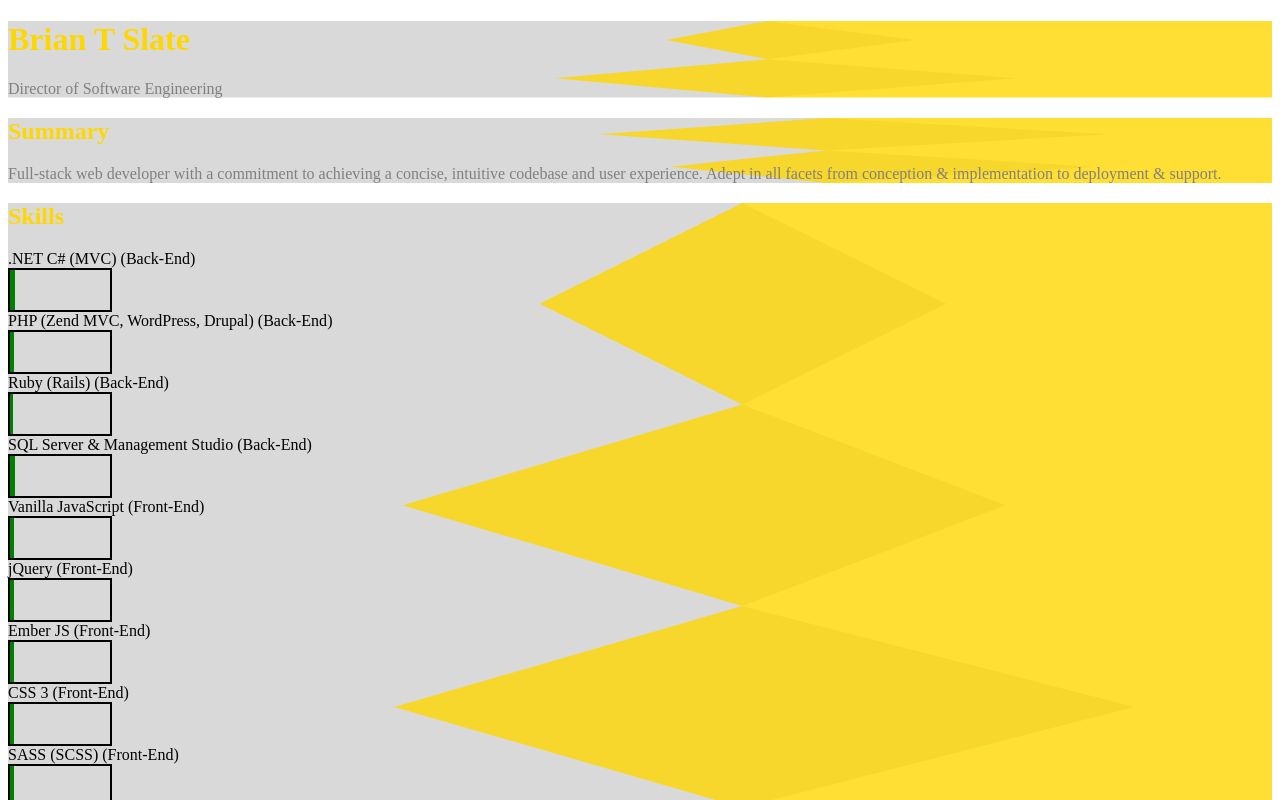
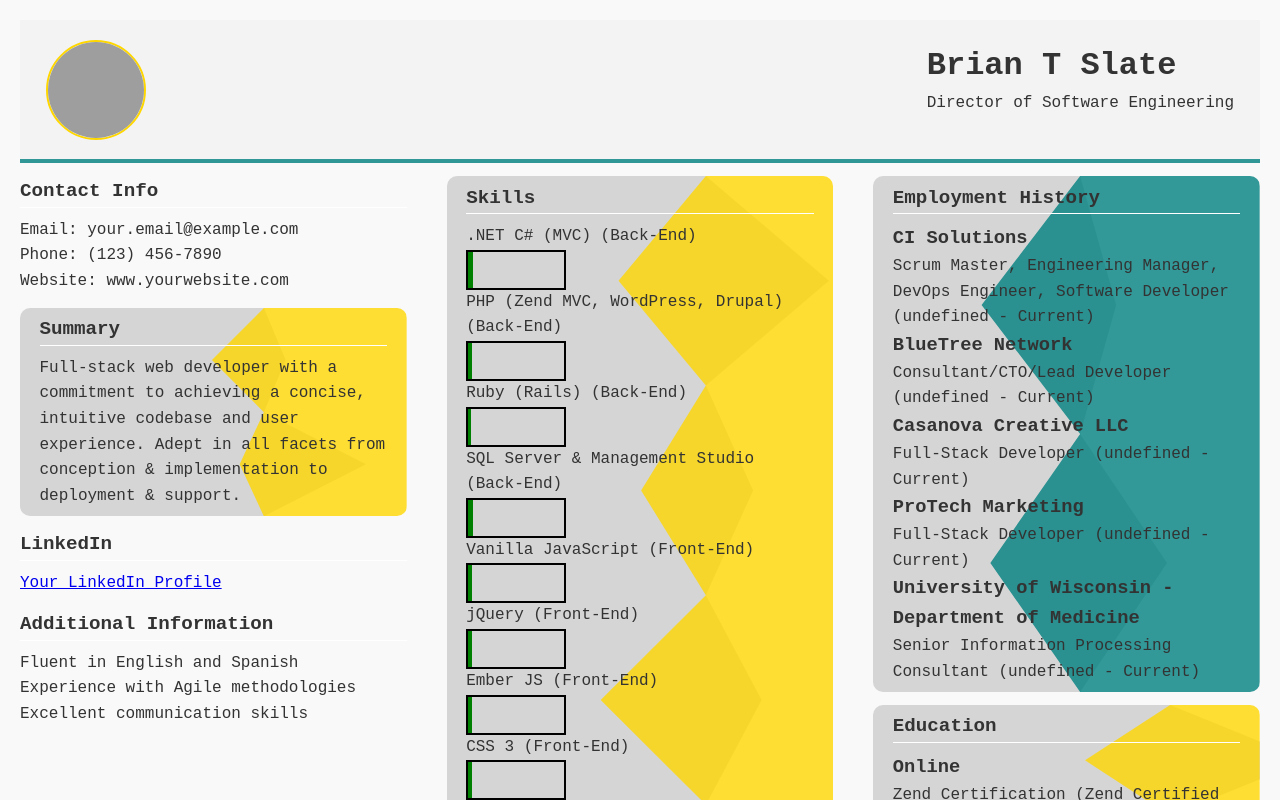
Before and after one commit to brian-slate/brianslate-resume, a SvelteKit app: page / in a window 1280 px wide. Shown: the top 800 px of the page. Built offline with nearby package versions, Linux system fonts and the light colour scheme; grey boxes are pictures that could not be loaded.

Commit message:
Lookin better

```diff
--- a/src/lib/Employment.svelte
+++ b/src/lib/Employment.svelte
@@ -1,20 +1,14 @@
 <script>
-  export let resumeData;
+	export let resumeData;
 </script>
 
+<section id="employment">
+	<h2>Employment History</h2>
+	{#each resumeData.employment as job}
+		<h3>{job.company}</h3>
+		<p>{job.position} ({job.startDate} - {job.endDate || 'Current'})</p>
+	{/each}
+</section>
+
 <style>
-  h2, h3 {
-    color: var(--gold);
-  }
-  p {
-    color: var(--gray);
-  }
 </style>
-
-<section id="employment">
-  <h2>Employment History</h2>
-  {#each resumeData.employment as job}
-    <h3>{job.company}</h3>
-    <p>{job.position} ({job.startDate} - {job.endDate || "Current"})</p>
-  {/each}
-</section>
--- /dev/null
+++ b/src/lib/Header.svelte
@@ -0,0 +1,11 @@
+<script>
+
+</script>
+
+<header>
+
+</header>
+
+<style>
+
+</style>
--- a/src/lib/LinkedInInfo.svelte
+++ b/src/lib/LinkedInInfo.svelte
@@ -1,15 +1,6 @@
 <script>
 	export let linkedInData;
 </script>
-
-<style>
-  h2, h3 {
-    color: var(--gold);
-  }
-  p, span {
-    color: var(--gray);
-  }
-</style>
 
 <section id="linkedin-info">
 	<h2>LinkedIn Information</h2>
@@ -22,3 +13,6 @@
 		<p>Loading LinkedIn data...</p>
 	{/if}
 </section>
+
+<style>
+</style>
--- a/src/lib/PolygonBackground.svelte
+++ b/src/lib/PolygonBackground.svelte
@@ -1,25 +1,27 @@
 <script>
-	import { afterUpdate, onMount, onDestroy } from 'svelte';
+	import { onMount, onDestroy } from 'svelte';
 
 	export let leftColor = 'rgba(128, 128, 128, 0.3)';
 	export let rightColor = 'rgba(255, 215, 0, 0.8)';
-	export let animationSpeed = 1000; // in milliseconds
+	export let shapeRegenerationMinInterval = 500;
+	export let shapeRegenerationMaxInterval = 5000;
 
-	const easingFunctions = ['ease-in', 'ease-out', 'linear', 'ease-in-out'];
-	const durations = ['2s', '3s', '4s']; // You can add more durations as you like
+	let transitionEasingFunctions = ['ease-in', 'ease-out', 'ease-in-out', 'linear'];
+	let randomEasingFunction;
+    let durations = ['2s', '3s', '4s'];
+    let randomDuration;
+	let shapeRegenerationInterval;
+	let slotContainer;
+	let leftShapePath = '';
+	let rightShapePath = '';
+	let resizeTimeout;
+	let animating = true;  // Reactive variable to control transitions
 
-	let selectedEasingFunction, selectedDuration;
-	let animationInterval;
-
-	let slotContainer;
-	let path1 = '',
-		path2 = '';
-
-	function pointsToPath(points) {
-		return `M${points.map((p) => `${p.x},${p.y}`).join(' L')}`;
+    function pointsToPath(points) {
+		return `M${points.map(p => `${p.x},${p.y}`).join(' L')}`;
 	}
 
-	function generateZigzagShape(width, height, leftPercent) {
+    function generateZigzagShape(width, height, leftPercent) {
 		const points = [
 			{ x: 0, y: 0 },
 			{ x: width * leftPercent, y: 0 }
@@ -42,7 +44,7 @@
 		return points;
 	}
 
-	function generatePolygonPoints() {
+	function generateShapes() {
 		const { width, height } = slotContainer.getBoundingClientRect();
 
 		// Randomize the portion of the left filled area
@@ -54,36 +56,62 @@
 			return { x: width - point.x, y: point.y };
 		});
 
-		path1 = pointsToPath(points1);
-		path2 = pointsToPath(points2);
+		leftShapePath = pointsToPath(points1);
+		rightShapePath = pointsToPath(points2);
+	}
+
+	function setRandomShapeRegenerationInterval() {
+		const randomTime = Math.random() * (shapeRegenerationMaxInterval - shapeRegenerationMinInterval) + shapeRegenerationMinInterval;
+		shapeRegenerationInterval = setInterval(() => {
+			generateShapes();
+			clearInterval(shapeRegenerationInterval);
+			setRandomShapeRegenerationInterval();
+		}, randomTime);
+	}
+
+	function handleResize() {
+		animating = false;
+
+		// Force a reflow to apply the changes instantly.
+		generateShapes();
+		slotContainer.offsetHeight; // just reading the value forces the flush
+
+		clearTimeout(resizeTimeout);
+		resizeTimeout = setTimeout(() => {
+			generateShapes();
+			animating = true;
+		}, 200);
 	}
 
 	onMount(() => {
-		// Randomly select an easing function and duration for this instance
-		selectedEasingFunction = easingFunctions[Math.floor(Math.random() * easingFunctions.length)];
-		selectedDuration = durations[Math.floor(Math.random() * durations.length)];
+		randomEasingFunction = transitionEasingFunctions[Math.floor(Math.random() * transitionEasingFunctions.length)];
+        randomDuration = durations[Math.floor(Math.random() * durations.length)];
+		generateShapes();
+		setRandomShapeRegenerationInterval();
+		window.addEventListener('resize', handleResize);
 
-		// Generate initial polygons
-		generatePolygonPoints();
-
-		// Set up an interval to keep updating the polygons
-		animationInterval = setInterval(generatePolygonPoints, animationSpeed);
+		return () => {
+			clearInterval(shapeRegenerationInterval);
+			window.removeEventListener('resize', handleResize);
+		};
 	});
 
-	// Don't forget to clear the interval when the component is destroyed
 	onDestroy(() => {
-		clearInterval(animationInterval);
-	});
-
-	afterUpdate(() => {
-		generatePolygonPoints();
+		clearInterval(shapeRegenerationInterval);
 	});
 </script>
 
 <div style="position: relative;" bind:this={slotContainer}>
 	<svg style="position: absolute; width: 100%; height: 100%; z-index: -1;">
-		<path d={path1} style={`fill:${leftColor}`} />
-		<path d={path2} style={`fill:${rightColor}`} />
+		<rect x="0" y="0" width="100%" height="100%" style={`fill:${!animating ? leftColor : 'none'}`} />
+        <path
+            d={leftShapePath}
+            style={`fill:${leftColor}; transition: ${!animating ? '' : `d ${randomDuration} ${randomEasingFunction}`};`}
+        />
+        <path
+            d={rightShapePath}
+            style={`fill:${rightColor}; transition: ${!animating ? '' : `d ${randomDuration} ${randomEasingFunction}`};`}
+        />
 	</svg>
 	<div>
 		<slot />
@@ -91,7 +119,5 @@
 </div>
 
 <style>
-	path {
-		transition: d 3s ease-out;
-	}
+
 </style>
--- a/src/lib/Skills.svelte
+++ b/src/lib/Skills.svelte
@@ -4,21 +4,15 @@
 	import BatteryMeter from '$lib/BatteryMeter.svelte';
 </script>
 
-<style>
-  h2 {
-    color: var(--gold);
-  }
-  p {
-    color: var(--gray);
-  }
-</style>
-
 <section id="skills">
 	<h2>Skills</h2>
 	{#each resumeData.skills as { name, level, category }}
 		<div>
 			<span>{name} ({category})</span>
-      <BatteryMeter level={level} />
+			<BatteryMeter {level} />
 		</div>
 	{/each}
 </section>
+
+<style>
+</style>
--- a/src/lib/Summary.svelte
+++ b/src/lib/Summary.svelte
@@ -1,17 +1,11 @@
 <script>
-  export let resumeData;
+	export let resumeData;
 </script>
 
+<section id="summary">
+	<h2>Summary</h2>
+	<p>{resumeData.summary}</p>
+</section>
+
 <style>
-  h2 {
-    color: var(--gold);
-  }
-  p {
-    color: var(--gray);
-  }
 </style>
-
-<section id="summary">
-  <h2>Summary</h2>
-  <p>{resumeData.summary}</p>
-</section>
--- /dev/null
+++ b/src/routes/+layout.svelte
@@ -0,0 +1,19 @@
+<script>
+	import Header from '$lib/Header.svelte';
+	import './styles.css';
+</script>
+
+<div class="app">
+	<!-- <Header /> -->
+
+	<slot />
+
+	<footer>
+		<p>&copy; 2023 &middot; Built by Me with <a href="https://kit.svelte.dev">SvelteKit</a></p>
+	</footer>
+</div>
+
+<style>
+
+
+</style>
--- a/src/routes/+page.svelte
+++ b/src/routes/+page.svelte
@@ -5,54 +5,114 @@
 	import Education from '$lib/Education.svelte';
 	import PolygonBackground from '$lib/PolygonBackground.svelte';
 	import { onMount } from 'svelte';
+	import { reduced_motion } from './reduced-motion';
 
   let resumeData = null;
-
-  let myColor1 = "rgba(128, 128, 128, 0.3)";
-  let myColor2 = "rgba(255, 215, 0, 0.8)";
-  let myAnimationSpeed = 1000;
+  let lightGrayThemeColor, goldThemeColor, orangeThemeColor, greenThemeColor, purpleThemeColor;
 
 	onMount(async () => {
+		const computedStyle = getComputedStyle(document.documentElement);
+		lightGrayThemeColor = computedStyle.getPropertyValue('--color-theme-1').trim();
+		goldThemeColor = computedStyle.getPropertyValue('--color-theme-2').trim();
+		orangeThemeColor = computedStyle.getPropertyValue('--color-theme-3').trim();
+		greenThemeColor = computedStyle.getPropertyValue('--color-theme-4').trim();
+		purpleThemeColor = computedStyle.getPropertyValue('--color-theme-5').trim();
+
 		const res = await fetch('/resumeData.json');
 		resumeData = await res.json();
 	});
 </script>
 
+<svelte:head>
+	<title>Brian T. Slate</title>
+	<meta name="description" content="Brian T. Slate - Director of Software Engineering" />
+</svelte:head>
+
+{#if resumeData}
+  <header id="profile">
+    <img src="https://media.licdn.com/dms/image/D5603AQEpuj47L8XjNQ/profile-displayphoto-shrink_200_200/0/1686328359598?e=1699488000&v=beta&t=cQL7G2lWkmbm_nmMZGiizJQX1qlKWzjqxm5SgI1pNNc" alt="Your Photo">
+    <div>
+      <h1>{resumeData.name || 'Your Name'}</h1>
+      <p>{resumeData.title || 'Your Title'}</p>
+    </div>
+  </header>
+
+  <section id="contact-info">
+    <h2>Contact Info</h2>
+    <p>Email: your.email@example.com</p>
+    <p>Phone: (123) 456-7890</p>
+    <p>Website: www.yourwebsite.com</p>
+  </section>
+
+	<section id="summary" class="rounded-section">
+		<PolygonBackground leftColor={lightGrayThemeColor} rightColor={goldThemeColor}>
+			<div class="content-container">
+				<Summary {resumeData} />
+			</div>
+		</PolygonBackground>
+	</section>
+
+  <section id="linkedin">
+    <h2>LinkedIn</h2>
+    <p><a href="https://www.linkedin.com/in/your-linkedin-profile/" target="_blank">Your LinkedIn Profile</a></p>
+  </section>
+
+  <section id="additional-info">
+    <h2>Additional Information</h2>
+    <p>Fluent in English and Spanish</p>
+    <p>Experience with Agile methodologies</p>
+    <p>Excellent communication skills</p>
+  </section>
+
+	<section id="skills" class="rounded-section">
+		<PolygonBackground leftColor={lightGrayThemeColor} rightColor={goldThemeColor}>
+			<div class="content-container">
+				<Skills {resumeData} />
+			</div>
+		</PolygonBackground>
+	</section>
+
+  <section id="employment" class="rounded-section">
+		<PolygonBackground leftColor={lightGrayThemeColor} rightColor={greenThemeColor}>
+			<div class="content-container">
+				<Employment {resumeData} />
+			</div>
+		</PolygonBackground>
+	</section>
+
+	<section id="education" class="rounded-section">
+		<PolygonBackground leftColor={lightGrayThemeColor} rightColor={goldThemeColor}>
+			<div class="content-container">
+				<Education {resumeData} />
+			</div>
+		</PolygonBackground>
+	</section>
+
+{/if}
+
 <style>
-  :root {
-    --gold: #ffd700;
-    --gray: #808080;
+	section, header {
+    margin-bottom: 1rem;
   }
-  h1, h2 {
-    color: var(--gold);
+  .rounded-section {
+		border-radius: 10px;
+		overflow: hidden; /* to ensure the rounded corners also affect the PolygonBackground */
+		padding: 0;
 	}
-  p, span {
-    color: var(--gray);
+	.content-container {
+		padding: 0.5rem 1.5rem;
+		margin: 0;
 	}
-  /* Remove the gray background for the section containers */
-  section {
-    /* background-color: var(--gray); Remove or comment out this line */
-    margin-bottom: 16px;
+	.skill-level {
+		height: 20px;
+		background-color: lightgray;
+	}
+	.skill-level span {
+		display: block;
+		height: 100%;
+	}
+	.linkedin {
+		text-align: right;
+		color: gold;
 	}
 </style>
-
-{#if resumeData}
-  <PolygonBackground>
-    <header>
-      <h1>{resumeData.name || 'Your Name'}</h1>
-      <p>{resumeData.title || 'Your Title'}</p>
-    </header>
-  </PolygonBackground>
-
-  <PolygonBackground>
-    <section class="section">
-      <Summary {resumeData} />
-    </section>
-  </PolygonBackground>
-
-  <PolygonBackground>
-    <section class="section">
-      <Skills {resumeData} />
-    </section>
-  </PolygonBackground>
-{/if}
--- /dev/null
+++ b/src/routes/reduced-motion.js
@@ -0,0 +1,26 @@
+import { readable } from 'svelte/store';
+import { browser } from '$app/environment';
+
+const reduced_motion_query = '(prefers-reduced-motion: reduce)';
+
+const get_initial_motion_preference = () => {
+	if (!browser) return false;
+	return window.matchMedia(reduced_motion_query).matches;
+};
+
+export const reduced_motion = readable(get_initial_motion_preference(), (set) => {
+	if (browser) {
+		/**
+		 * @param {MediaQueryListEvent} event
+		 */
+		const set_reduced_motion = (event) => {
+			set(event.matches);
+		};
+		const media_query_list = window.matchMedia(reduced_motion_query);
+		media_query_list.addEventListener('change', set_reduced_motion);
+
+		return () => {
+			media_query_list.removeEventListener('change', set_reduced_motion);
+		};
+	}
+});
--- /dev/null
+++ b/src/routes/styles.css
@@ -0,0 +1,139 @@
+/* Reset CSS for Svelte App */
+
+/* Box sizing rules */
+*,
+*::before,
+*::after {
+	box-sizing: border-box;
+}
+
+/* Remove default padding */
+ul[class],
+ol[class] {
+	padding: 0;
+}
+
+/* Remove default margin */
+body,
+h1,
+h2,
+h3,
+h4,
+p,
+ul[class],
+ol[class],
+li,
+figure,
+figcaption,
+blockquote,
+dl,
+dd {
+	margin: 0;
+}
+
+/* Set core body defaults */
+body {
+	min-height: 100vh;
+	scroll-behavior: smooth;
+	text-rendering: optimizeSpeed;
+	line-height: 1.5;
+}
+
+/* Remove list styles on ul, ol elements with a class attribute */
+ul[class],
+ol[class] {
+	list-style: none;
+}
+
+/* A elements that don't have a class get default styles */
+a:not([class]) {
+	text-decoration-skip-ink: auto;
+}
+
+/* Make images easier to work with */
+img {
+	max-width: 100%;
+	display: block;
+}
+
+/* Natural flow and rhythm in articles by default */
+article>*+* {
+	margin-top: 1em;
+}
+
+/* Inherit fonts for inputs and buttons */
+input,
+button,
+textarea,
+select {
+	font: inherit;
+}
+
+/* Remove all animations and transitions for people that prefer not to see them */
+@media (prefers-reduced-motion: reduce) {
+	* {
+		animation-duration: 0.01ms !important;
+		animation-iteration-count: 1 !important;
+		transition-duration: 0.01ms !important;
+		scroll-behavior: auto !important;
+	}
+}
+
+
+:root {
+	--font-body: monospace;
+	--color-text: rgba(0, 0, 0, 0.7);
+	--color-theme-1: rgba(128, 128, 128, 0.3);
+	--color-theme-2: rgba(255, 215, 0, 0.8);
+	--color-theme-3: rgba(255, 165, 0, 0.8);
+	--color-theme-4: rgba(0, 128, 128, 0.8);
+	--color-theme-5: rgba(128, 0, 128, 0.8);
+
+	font-family: var(--font-body);
+	color: var(--color-text);
+}
+
+
+body {
+	/* font-family: Arial, sans-serif; */
+	font-family: 'Courier New', monospace;
+	margin: 20px;
+	line-height: 1.6;
+	column-count: 3;
+	column-gap: 40px;
+	background-color: #f9f9f9;
+	color: #333;
+}
+header {
+	column-span: all;
+	background-color: #f3f3f3;
+	padding: 1.5rem 2rem;
+	/* text-align: center; */
+	display: flex;
+	justify-content: space-between;
+	border-bottom: 4px solid var(--color-theme-4);
+}
+footer {
+	column-span: all;
+	margin-top: 2rem;
+	text-align: center;
+}
+header img {
+	width: 100px;
+	height: 100px;
+	border-radius: 50%;
+	border: 2px solid gold;
+}
+h1,
+h2 {
+	color: #333;
+}
+h2 {
+	font-size: 1.2em;
+	margin-bottom: 10px;
+	border-bottom: 1px solid white;
+}
+ul {
+	list-style: none;
+	padding-left: 0;
+}
--- a/static/resumeData.json
+++ b/static/resumeData.json
@@ -91,12 +91,17 @@
     ],
     "education": [
         {
-            "title": "Zend Certification (Zend Certified Engineer)",
-            "year": 2007
+            "degree": "Zend Certification (Zend Certified Engineer)",
+            "field": "PHP",
+            "startYear": 2007,
+            "endYear": 2007,
+            "school": "Online"
         },
         {
-            "title": "B.S. Computer Science",
-            "year": 2005,
+            "degree": "B.S.",
+            "field": "Computer Science",
+            "startYear": 2003,
+            "endYear": 2005,
             "school": "University of Wisconsin, Madison, WI"
         }
     ],
```
Also changed, not shown: src/lib/Education.svelte (+3 -9 lines). Lines whose indentation alone changed are shown as unchanged.
